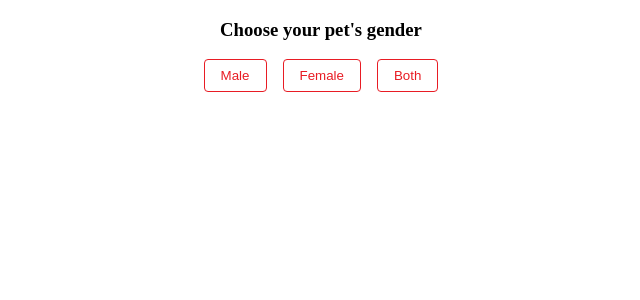
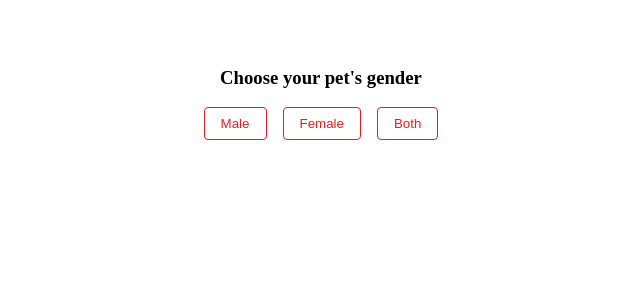
Before and after one commit to paolo-v-silva/pet-name-finder, a React (Vite) app: page / in a window 1280 px wide. Shown: the top 300 px of the page, without its empty margins (319-959 px from the left). Built offline with nearby package versions, Linux system fonts and the light colour scheme.

Commit message:
fix: add padding and gap on gender filter

```diff
--- a/src/components/GenderFilter/GenderFilter.css
+++ b/src/components/GenderFilter/GenderFilter.css
@@ -1,3 +1,10 @@
+:root {
+  padding-block: 40px;
+  display: flex;
+  justify-content: center;
+  gap: 24px;
+}
+
 .gender-container {
   display: flex;
   justify-content: center;
```
